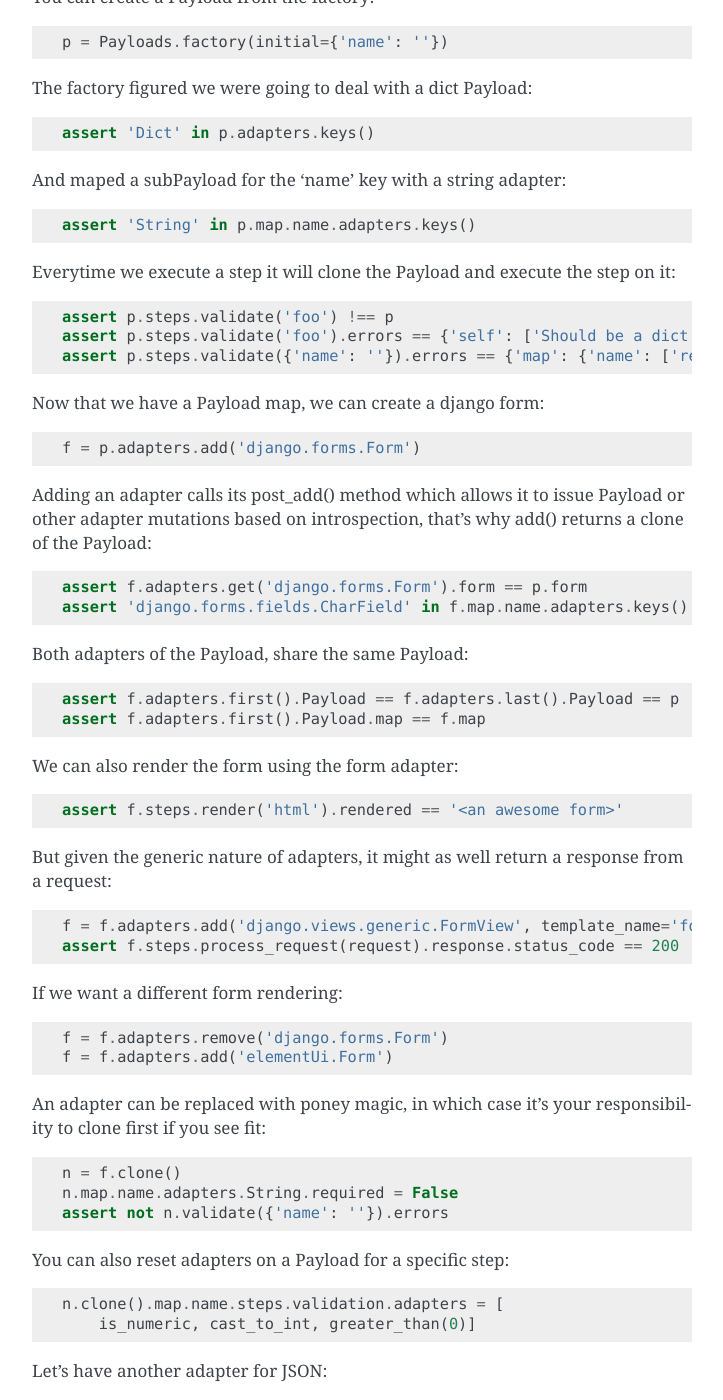
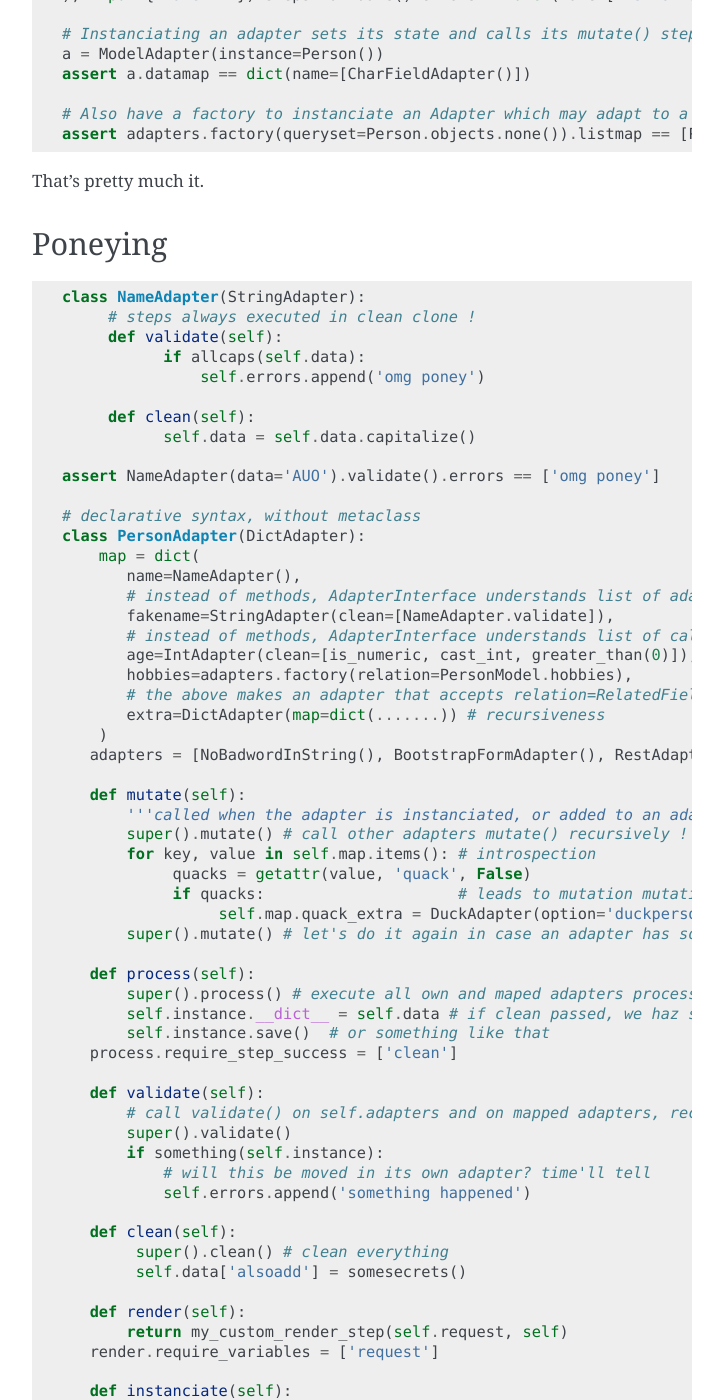
Before and after one commit to mjtamlyn/django-adapters, a Sphinx documentation site: the page built from docs/source/tutorial.rst, in a window 1280 px wide and 1400 px high, scrolled down 1225 px. Shown: the whole window, without its empty margins (388-1111 px from the left). Built offline with Sphinx 7.4.7, drawn with Linux system fonts in a browser that asks for light colours; some of the changed text lies outside the part shown.

Commit message:
Use new adapt all the things patern again

```diff
--- a/docs/source/tutorial.rst
+++ b/docs/source/tutorial.rst
@@ -20,22 +20,15 @@ solve the kind of problems we usually deal with as developers:
 What's the story
 ================
 
-In short, we create a Payload that will traverse several steps, what happens
-during a Step is defined by the Adapters attached to the Payload, how they are
-going to be executed is defined by the Steps themselves.
-
-Payload may have any attributes, but some are more common than others:
+An adapter may have any attributes, but some are more common than others:
 
 - instance,
 - instances,
 - initial,
 - data,
 - rendered,
-
-You can attach Adapters to a Payload, but also map them to keys in case Payload
-data expects a dict of data ... which become Payloads on their own, or attach
-Adapters to Payload's list items in case it expects a List of data. Payloads
-are infinitely recursive in theory.
+- input,
+- output,
 
 Adapters can define any steps they want, but some are more common:
 
@@ -46,159 +39,153 @@ Adapters can define any steps they want, but some are more common:
 - process, save data and other kind of business logic,
 - render, render some output like html or json,
 
-If Payload is data, Adapters is a bunch of features, Steps is the orchestrator.
+Adapters may have other adapters, or map them::
 
-Getting started
-===============
+    assert StringAdapter().steps.clean(input=1).output == '1'
 
-You can create a Payload from the factory::
+    # State can be augmented by passing args to a step, but also when instanciating
+    assert StringAdapter(input=1).steps.clean().output == '1'
+    # Note that step clones
 
-    p = Payloads.factory(initial={'name': ''})
+    assert ListAdapter(datamap=[StringAdapter()], input=[1]).steps.clean().output == ['1']
 
-The factory figured we were going to deal with a dict Payload::
+    # Let's fail validation
+    assert DictAdapter(datamap=dict(
+        name=StringAdapter(cast=False)
+    ), input={'name': 1}).steps.validate().errors == dict(name=['Is not a string'])
 
-    assert 'Dict' in p.adapters.keys()
+    # Instanciating an adapter sets its state and calls its mutate() step
+    a = ModelAdapter(instance=Person())
+    assert a.datamap == dict(name=[CharFieldAdapter()])
 
-And maped a subPayload for the 'name' key with a string adapter::
+    # Also have a factory to instanciate an Adapter which may adapt to a given state
+    assert adapters.factory(queryset=Person.objects.none()).listmap == [PersonAdapter]
 
-    assert 'String' in p.map.name.adapters.keys()
+That's pretty much it.
 
-Everytime we execute a step it will clone the Payload and execute the step on
-it::
+Poneying
+========
 
-    assert p.steps.validate('foo') !== p
-    assert p.steps.validate('foo').errors == {'self': ['Should be a dict!']}
-    assert p.steps.validate({'name': ''}).errors == {'map': {'name': ['required!']}}
+.. code-block:: python
 
-Now that we have a Payload map, we can create a django form::
+    class NameAdapter(StringAdapter):
+         # steps always executed in clean clone !
+         def validate(self):
+               if allcaps(self.data):
+                   self.errors.append('omg poney')
 
-    f = p.adapters.add('django.forms.Form')
+         def clean(self):
+               self.data = self.data.capitalize()
 
-Adding an adapter calls its post_add() method which allows it to issue Payload
-or other adapter mutations based on introspection, that's why add() returns a
-clone of the Payload::
+    assert NameAdapter(data='AUO').validate().errors == ['omg poney']
 
-    assert f.adapters.get('django.forms.Form').form == p.form
-    assert 'django.forms.fields.CharField' in f.map.name.adapters.keys()
+    # declarative syntax, without metaclass
+    class PersonAdapter(DictAdapter):
+        map = dict(
+           name=NameAdapter(),
+           # instead of methods, AdapterInterface understands list of adapters
+           fakename=StringAdapter(clean=[NameAdapter.validate]),
+           # instead of methods, AdapterInterface understands list of callbacks
+           age=IntAdapter(clean=[is_numeric, cast_int, greater_than(0)]),
+           hobbies=adapters.factory(relation=PersonModel.hobbies),
+           # the above makes an adapter that accepts relation=RelatedFieldManager
+           extra=DictAdapter(map=dict(.......)) # recursiveness
+        )
+       adapters = [NoBadwordInString(), BootstrapFormAdapter(), RestAdapter()]
 
-Both adapters of the Payload, share the same Payload::
+       def mutate(self):
+           '''called when the adapter is instanciated, or added to an adapter, or before a step executes, to keep fresh'''
+           super().mutate() # call other adapters mutate() recursively !
+           for key, value in self.map.items(): # introspection
+                quacks = getattr(value, 'quack', False)
+                if quacks:                     # leads to mutation mutation: new field example
+                     self.map.quack_extra = DuckAdapter(option='duckperson')
+           super().mutate() # let's do it again in case an adapter has some feature for quack_extra ?
 
-    assert f.adapters.first().Payload == f.adapters.last().Payload == p
-    assert f.adapters.first().Payload.map == f.map
+       def process(self):
+           super().process() # execute all own and maped adapters process() yes recursive
+           self.instance.__dict__ = self.data # if clean passed, we haz self.data !
+           self.instance.save()  # or something like that
+       process.require_step_success = ['clean']
 
-We can also render the form using the form adapter::
+       def validate(self):
+           # call validate() on self.adapters and on mapped adapters, recursion !
+           super().validate()
+           if something(self.instance):
+               # will this be moved in its own adapter? time'll tell
+               self.errors.append('something happened')
 
-    assert f.steps.render('html').rendered == '<an awesome form>'
+       def clean(self):
+            super().clean() # clean everything
+            self.data['alsoadd'] = somesecrets()
 
-But given the generic nature of adapters, it might as well return a response
-from a request::
+       def render(self):
+           return my_custom_render_step(self.request, self)
+       render.require_variables = ['request']
 
-    f = f.adapters.add('django.views.generic.FormView', template_name='form.html')
-    assert f.steps.process_request(request).response.status_code == 200
+       def instanciate(self):
+            # i should have added ModelAdapter instead of doing this !
+            if getattr(self, 'pk', None):
+                self.instance = Person.objects.get(pk=self.pk)
+           elif getattr(self, 'data', None):
+                self.instance = Person(**self.data)
+           else:
+                self.instance = Person()
 
-If we want a different form rendering::
+       def initialize(self):
+            if getattr(self, 'instance', None):
+                self.initial = self.instance.__dict__  # lol naive
+            else:
+                super().initialize()
 
-    f = f.adapters.remove('django.forms.Form')
-    f = f.adapters.add('elementUi.Form')
+       def response(self):
+          # this would be automatic but is here for the example i'm poneying my way out
+          # because where is DjangoRequestResponse adapter ?
+          # well not as far as you might think
+         if self.adapters.RestAdapter.adapts():  # can self.request.is_ajax or 'MAGIC' in self.request.pathinfo()
+               self.adapters.RestAdapter.response() # sets self.response of course !
+           if self.adapters.BootstrapFormAdapter.adapts():
+               self.adapters.BootstrapFormAdapter.render()  # sets self.rendered of course !
+               self.adapters.add('TemplateAdapter', clone=False)
+               self.template = 'lol.html'
+               # set self.rendered, after using self.rendered in the template of course !
+               # but it could use self.instance if it wanted to !
+               self.adapters.TemplateAdapter.render()
+           else:
+               # set some response !
+               self.response = Response('wtf you poney !')
+       response.require_variables = ['request']
 
-An adapter can be replaced with poney magic, in which case it's your
-responsibility to clone first if you see fit::
-
-    n = f.clone()
-    n.map.name.adapters.String.required = False
-    assert not n.validate({'name': ''}).errors
-
-You can also reset adapters on a Payload for a specific step::
-
-    n.clone().map.name.steps.validation.adapters = [
-        is_numeric, cast_to_int, greater_than(0)]
-
-Let's have another adapter for JSON::
-
-    j = p.adapters.add('json.Adapter')
-    assert j.validate('[]').errors == {'self': ['Must be dict']}
-    assert not j.validate('{"name": "foo"}').errors
-
-What about some friendly JSON api view like with DRF::
-
-    j = j.adapters.add('json.DjangoRequestResponse')
-    j.steps.process_request(request).response.status_code == 200
-
-An adapter can proudly represent their family::
-
-    adapters.register(DjangoModelAdapter)
-    # that will attach when factoring a Payload with instance=djangomodel
-
-And serve their dear users::
-
-    p = Payloads.factory(instance=Person.objects.get(pk=1))
-
-    assert 'DjangoModelAdapter' in p.adapters
-
-    assert p.instance.pk == 1
-    assert p.initial == {'name': 'sly'}
-
-    # DjangoModelAdapter populated its .map from introspection of the model
-    assert 'StringAdapter' in p.map.name.adapters
-
-Custom adapters can mutate the Payload structure::
-
-    # Example to add an adapter which will just remove fields from map
-    p = p.add(UnauthenticatedUserPersonFields)
-
-    class UnauthenticatedUserPersonFields(AdapterInterface):
-        def post_add(self):
-            # Adding an adapter calls its post_add() method, if exists
-            del self.map.admin_only_field_name
-
-Or just add custom validation::
-
-    class UnauthenticatedUserPersonFields(AdapterInterface):
-        def validate(self):
-            if not self.Payload.request.user.is_authenticated:
-                if 'admin_only_field_name' in self.Payload.request.POST:
-                    self.errors.append('Posting unauthorized field!')
-
-Payload also supports list maping, in which case map will be a list of adapters
-to execute against each item in the list::
-
-    p = Payload.factory(relation=person.pet_set)
-    assert 'RelatedFieldAdapter' in p.adapters # for the list
-    # map is not a dict ! but a list:
-    assert 'DjangoModelAdapter' in p.map.adapters # for items
-
-Any attribute which is an adapter will be **mapped** in declarative::
-
-    class YourStringAdapter(adapters.Adapter):
-        def validate(self, data):
-            return True in data in self.parent.Payload.instance['otherfield']
-
-        def clean(self, data):
-            return data + self.parent.Payload.instance['otherfield']  # whatever
+       def adapts(self): # used by factory
+           return isinstance(getattr(self, 'instance', None), PersonModel)
 
 
-    class YourPayload(Payload):
-        # this will be self.map.somefield.adapters !
-        somefield = YourStringAdapter()
-        listfield = ListAdapter(
-            adapters=[FiveItems], # adapters for the list itself!
-            map=[StringAdapter]   # adapters for list items!
-        )
-        # demonstrate nesting !
-        dictfield = DictAdapter(
-            map=dict(
-                name=[StringAdapter],
-                extra=DictAdapter(
-                    map=dict(
-                        hobbies=ListAdapter(
-                            map=[HobbyAdapter]
-                        ),
-                    )
-                )
-            )
-        )
-        modelchoice = [ModelAdapter(model=SomeModel, fields=['onlythisfield'])]
+    # steps magical call method will actualy clone the adapter
+    # and add the new arguments passed to the step to the adapter's state
+    # and call mutate on all adapters
+    # and call the adapter's method
+    # to execute all call super().yourmethod()
 
-        class Meta:
-            # adapter still takes other adapters !
-            adapters = (DjangoModel, DjangoForm, ReactForm)
+    a = PersonAdapter().steps.validate(data={'name':'AOU'})
+    assert a.errors = dict(map=dict(name='omg poney'))
+
+    a = a.steps.clean(data={'name':'aoeu'})
+    assert not a.instance
+    a = a.steps.process()
+    assert a.instance.pk
+    a = a.steps.response()
+    assert a.response
+
+    PersonAdapter(instance=PersonModel()).steps.render(request=request).response
+    # or adapters.register(PersoneAdapter); adapters.factory(instance=person).steps.render ... thx to PersonAdapter.adapts !
+
+    class PersonQuerysetAdapter(ListAdapter):
+        map = [PersonAdapter] # one PersonAdapter per list item !
+        # more steps overrides, more adapters
+        def adapts(self):
+             # why did i not add QuerySetAdapter ? For the sake of the example and Poney !
+             return self.queryset.model == Persone
+        adapts.require_variables = 'queryeset'
+
+    adapters.register(PersonListAdapter)
+    adapters.factory(queryset=Person.objects.none()) # build adapter for
```
